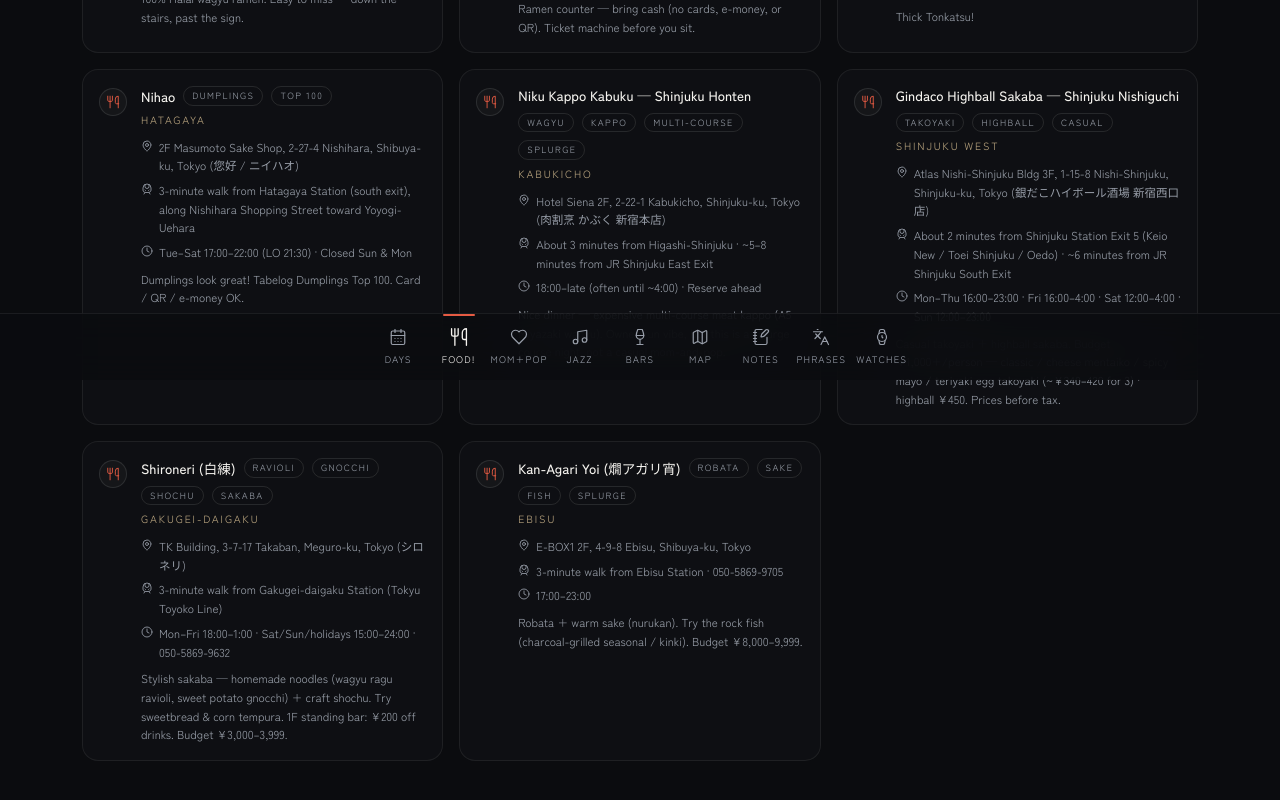
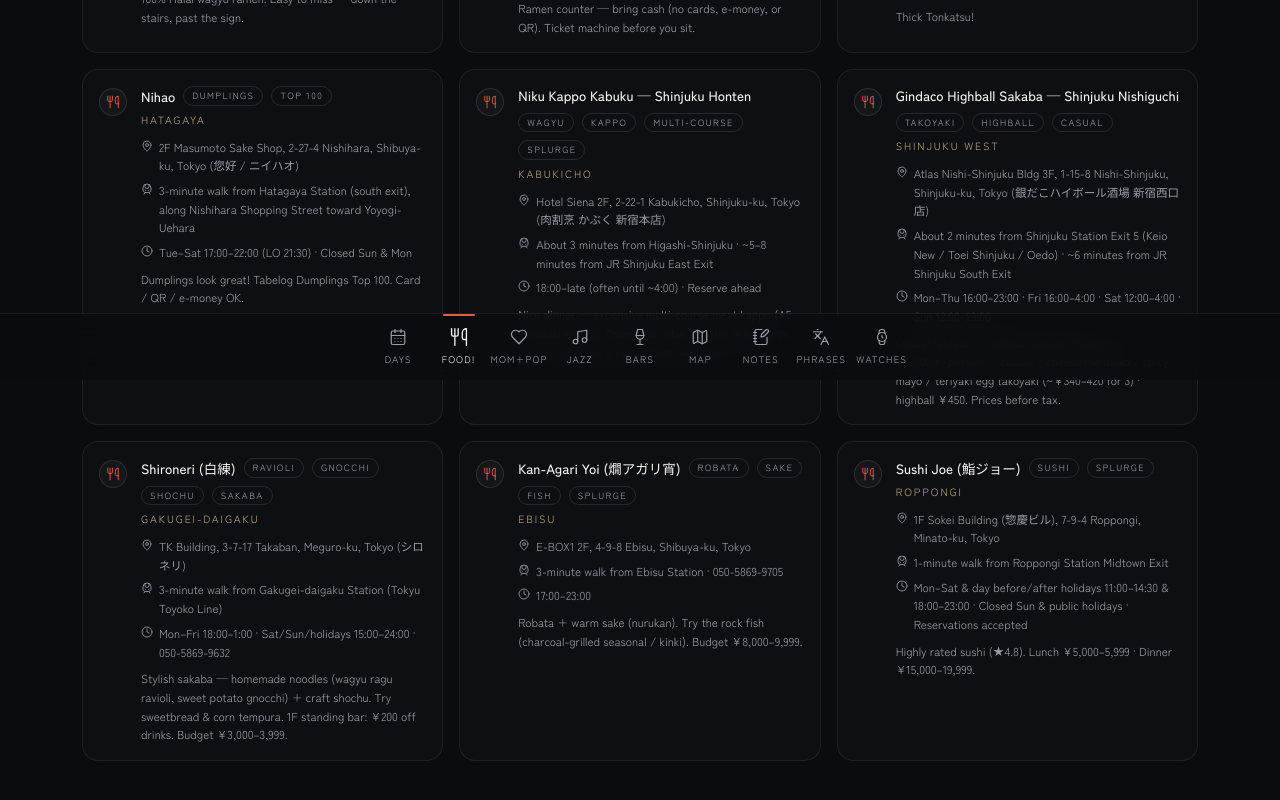
Before and after one commit to Cacody25/japan-trip, a React (Vite) app: page /food in a window 1280 px wide. Shown: the part 420-1220 px from the top of the page. Built offline with nearby package versions, Linux system fonts and the light colour scheme.

Commit message:
Add Sushi Joe Roppongi to Food!.

```diff
--- a/src/data/food.js
+++ b/src/data/food.js
@@ -96,6 +96,18 @@
     lat: 35.6467,
     lng: 139.7101,
   },
+  {
+    id: "sushi-joe",
+    name: "Sushi Joe (鮨ジョー)",
+    area: "Roppongi",
+    address: "1F Sokei Building (惣慶ビル), 7-9-4 Roppongi, Minato-ku, Tokyo",
+    access: "1-minute walk from Roppongi Station Midtown Exit",
+    hours: "Mon–Sat & day before/after holidays 11:00–14:30 & 18:00–23:00 · Closed Sun & public holidays · Reservations accepted",
+    note: "Highly rated sushi (★4.8). Lunch ¥5,000–5,999 · Dinner ¥15,000–19,999.",
+    tags: ["sushi", "splurge"],
+    lat: 35.66458,
+    lng: 139.73005,
+  },
 ];
 
 export const foodMapPlaces = foodSpots.map((spot) => ({
```
